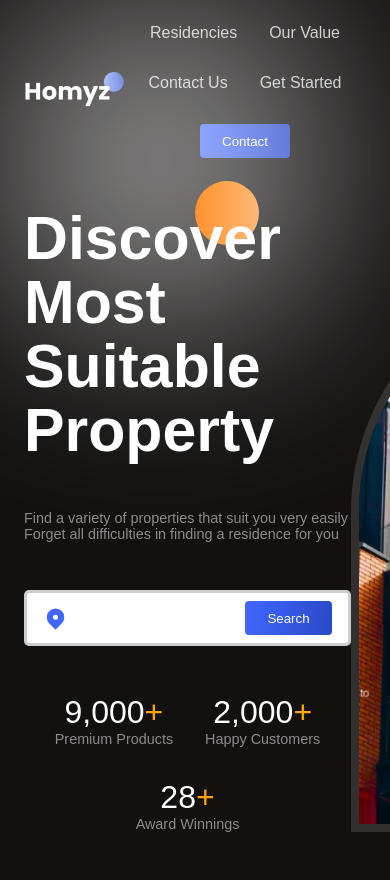
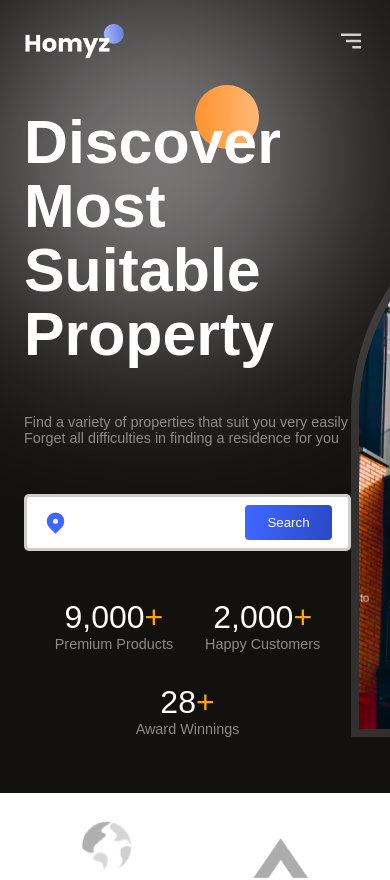
Before and after one commit to guanghui28/FullStack_Real_Estate, a React (Vite) app: page / in a window 390 px wide. Shown: the top 880 px of the page. Built offline with nearby package versions, Linux system fonts and the light colour scheme.

Commit message:
dynamic navigation

```diff
--- a/src/components/Header/Header.css
+++ b/src/components/Header/Header.css
@@ -18,3 +18,29 @@
 .h-menu > *:hover {
 	cursor: pointer;
 }
+
+.menu-icon {
+	display: none;
+}
+
+@media (max-width: 768px) {
+	.menu-icon {
+		display: block;
+	}
+
+	.h-menu {
+		color: var(--black);
+		position: absolute;
+		top: 3rem;
+		right: 4rem;
+		background: white;
+		flex-direction: column;
+		font-weight: 500;
+		gap: 2rem;
+		padding: 3rem;
+		border-radius: 10px;
+		align-items: flex-start;
+		box-shadow: 0px 4px 4px rgba(0, 0, 0, 0.05);
+		transition: all 300ms ease-in;
+	}
+}
--- a/src/components/Header/Header.jsx
+++ b/src/components/Header/Header.jsx
@@ -1,12 +1,26 @@
+import { BiMenuAltRight } from "react-icons/bi";
 import "./Header.css";
+import { useState } from "react";
+import OutsideClickHandler from "react-outside-click-handler";
 
 export default function Header() {
+	const [menuOpen, setMenuOpen] = useState(false);
+
+	const getMenuStyles = (menuOpen) => {
+		if (document.documentElement.clientWidth <= 800) {
+			return {
+				right: !menuOpen && "-100%",
+			};
+		}
+	};
+
 	return (
 		<section className="h-wrapper">
 			<div className="paddings innerWidth h-container">
 				<img src="./logo.png" alt="logo" width={100} />
 
-				<div className="flexCenter h-menu">
+				<OutsideClickHandler onOutsideClick={() => setMenuOpen(false)}>
+					<div className="flexCenter h-menu" style={getMenuStyles(menuOpen)}>
 						<a href="">Residencies</a>
 						<a href="">Our Value</a>
 						<a href="">Contact Us</a>
@@ -15,6 +29,11 @@
 							<a href="">Contact</a>
 						</button>
 					</div>
+				</OutsideClickHandler>
+
+				<div className="menu-icon" onClick={() => setMenuOpen((prev) => !prev)}>
+					<BiMenuAltRight size={30} />
+				</div>
 			</div>
 		</section>
 	);
```
Lines whose indentation alone changed are shown as unchanged.
